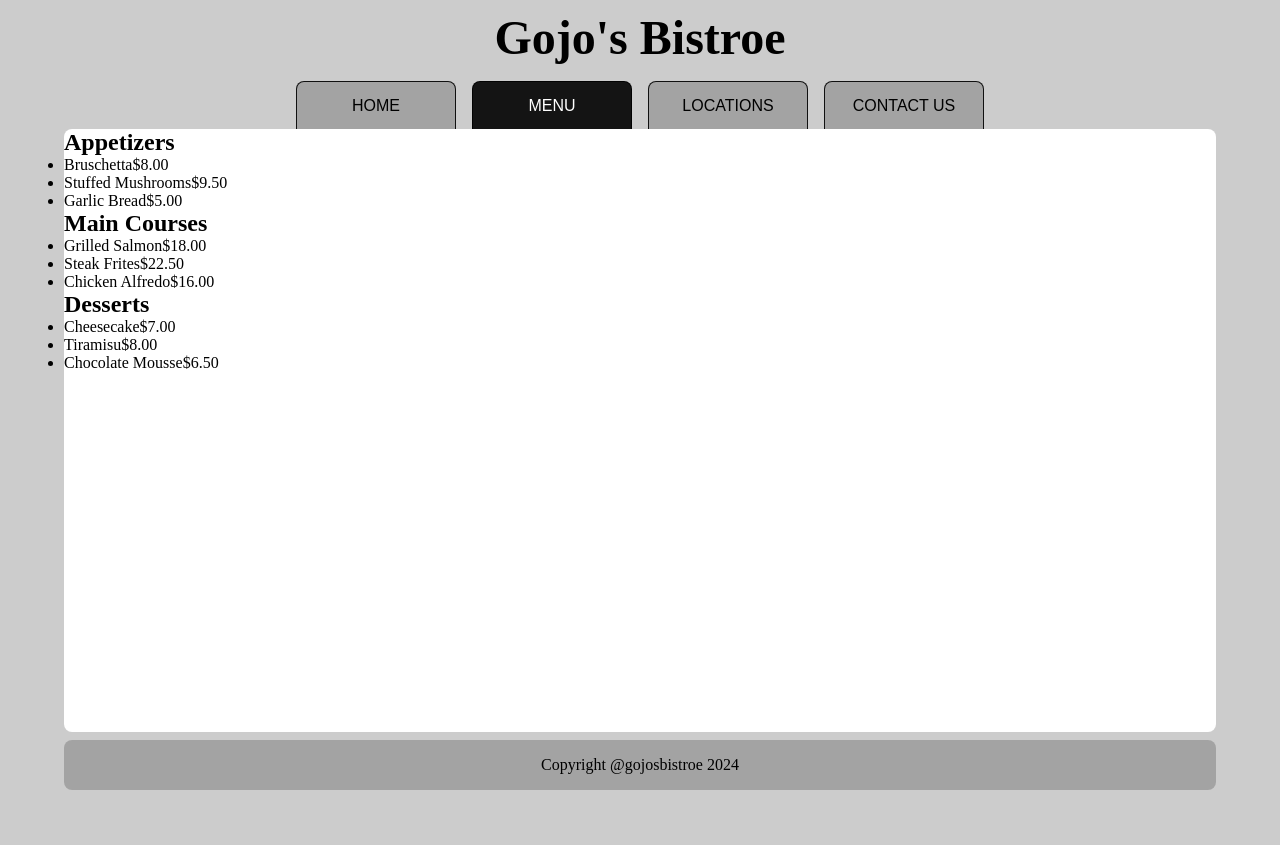
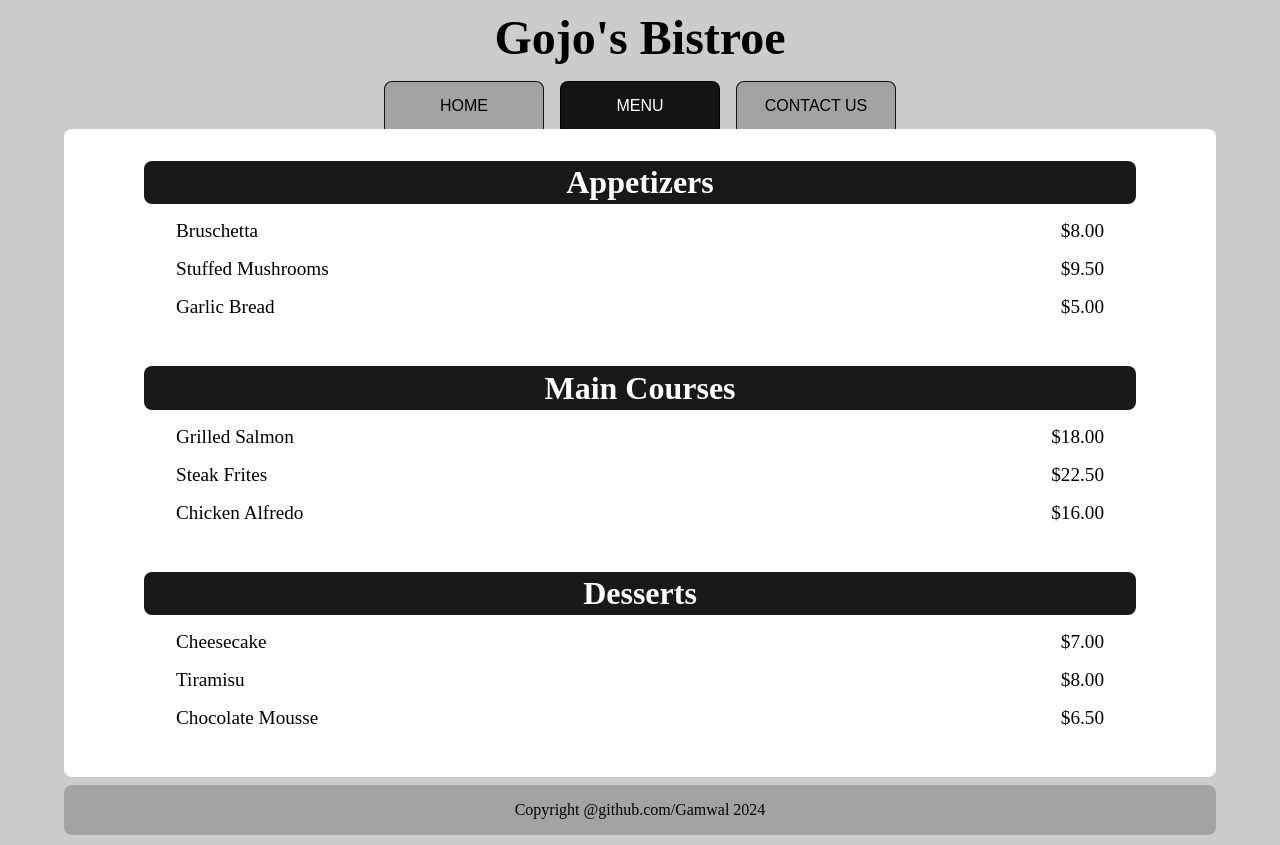
Before and after one commit to Gamwal/top-restaurant-page, a website built with webpack: page src/index.html in a window 1280 px wide. Both pictures are taken after a click on the button "MENU". Before the commit the page ends 800 px from the top, so only its background shows below. Built offline with nearby package versions, Linux system fonts and the light colour scheme; files whose address does not match are found by name.

Commit message:
update styling of menu tab for visual appeal

```diff
--- a/src/index.html
+++ b/src/index.html
@@ -10,13 +10,13 @@
     <nav id="navbar">
       <button>HOME</button>
       <button>MENU</button>
-      <button>LOCATIONS</button>
+      <!-- <button>LOCATIONS</button> -->
       <button>CONTACT US</button>
     </nav>
   </header>
   <div id="content"></div>
   <footer>
-    <p>Copyright @gojosbistroe 2024</p>
+    <p>Copyright @github.com/Gamwal 2024</p>
   </footer>
 </body>
 </html>
--- a/src/style.css
+++ b/src/style.css
@@ -64,6 +64,7 @@ body > h1 {
   display: flex;
   flex-direction: column;
   flex-grow: 1;
+  justify-content: center;
 }
 
 #homepage {
@@ -135,7 +136,7 @@ body > h1 {
   display: flex;
   flex-direction: column;
   flex-wrap: wrap;
-  gap: 0.5rem;
+  gap: 1rem;
   padding: 0 2rem;
 }
 
@@ -161,6 +162,44 @@ body > h1 {
   align-self: end;
 }
 
+#menu-container {
+  padding: 2rem 5rem;
+  display: flex;
+  flex-direction: column;
+  align-items: stretch;
+  gap: 2rem;
+  width: clamp(550px, 90vw, 1200px);
+  /* background-color: aqua; */
+}
+
+.menu-section {
+  display: flex;
+  flex-direction: column;
+  gap: 1rem;
+}
+
+.menu-section h2 {
+  text-align: center;
+  align-self: stretch;
+  font-size: 2rem;
+  background-color: var(--bg-darker);
+  color: white;
+  padding: 0.2rem 0.5rem;
+  border-radius: var(--border-radius);
+}
+
+.menu-section ul {
+  list-style: none;
+}
+
+.menu-section li {
+  display: flex;
+  justify-content: space-between;
+  margin-bottom: 1rem;;
+  padding: 0 2rem;
+  font-size: 1.2rem;
+}
+
 footer {
   width: clamp(550px, 90vw, 1200px);
   padding: 1rem;
```
